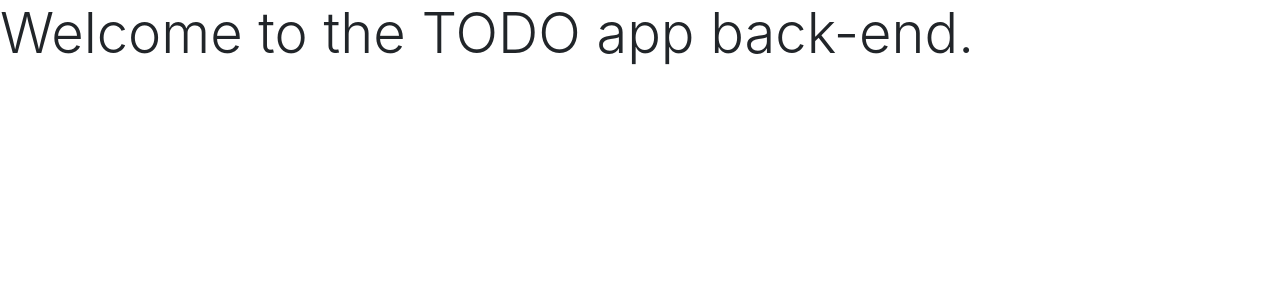
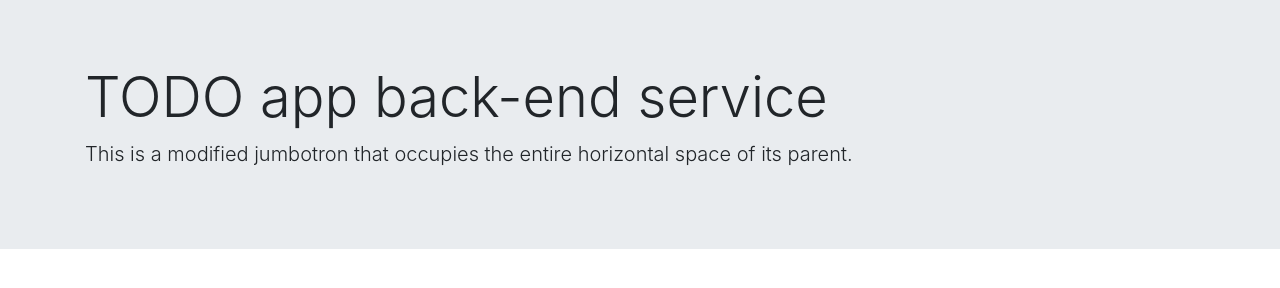
Before and after one commit to Lopezsarmiento/todo-app-backend, a website: page public/index.html in a window 1280 px wide. Drawn offline with nearby package versions, Linux system fonts and the light colour scheme.

Commit message:
adding public files

```diff
--- a/public/index.html
+++ b/public/index.html
@@ -19,7 +19,15 @@
     <title>todo App Restful Api</title>
   </head>
   <body>
-    <h1 class="display-4">Welcome to the TODO app back-end.</h1>
+    <div class="jumbotron jumbotron-fluid">
+      <div class="container">
+        <h1 class="display-4">TODO app back-end service</h1>
+        <p class="lead">
+          This is a modified jumbotron that occupies the entire horizontal space
+          of its parent.
+        </p>
+      </div>
+    </div>
     <!-- Optional JavaScript -->
     <!-- jQuery first, then Popper.js, then Bootstrap JS -->
     <script
--- a/routes/home.js
+++ b/routes/home.js
@@ -5,7 +5,8 @@ const express = require("express");
 const router = express.Router();
 
 router.get("/", (req, res) => {
-  res.sendFile(path.join(`${__dirname}index.html`));
+  //res.sendFile(path.join(`${__dirname}index.html`));
+  res.sendFile(path.join(`./public/index.html`));
 });
 
 module.exports = router;
--- a/server.js
+++ b/server.js
@@ -20,10 +20,10 @@ app.use(express.static("public"));
 app.use("/api", todos);
 app.use("/", home);
 
-// start db
+// Start db
 connectDB();
 
-// start server
+// Start server
 app.listen(PORT, () => {
   console.log(`listening on port: ${PORT}`);
 });
```
